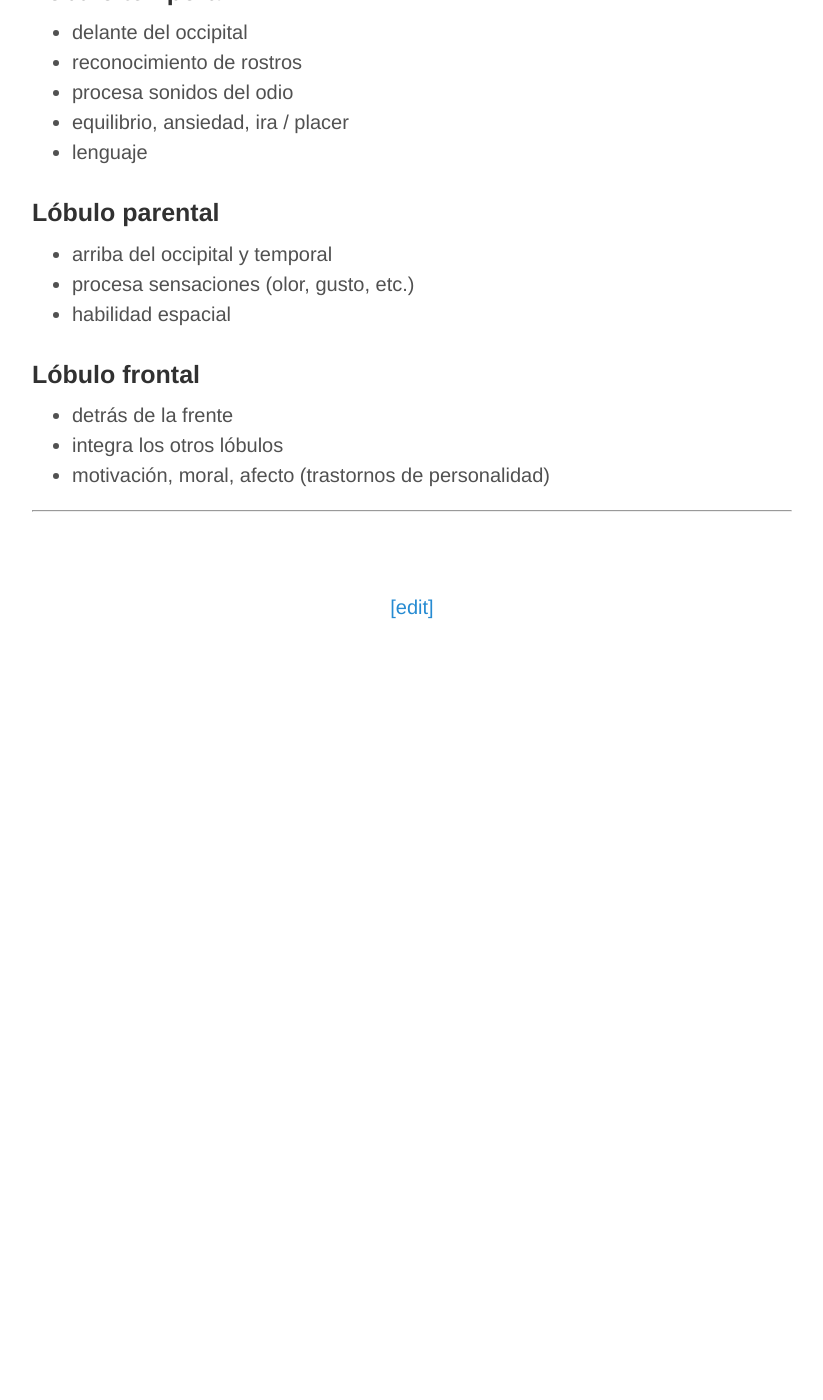
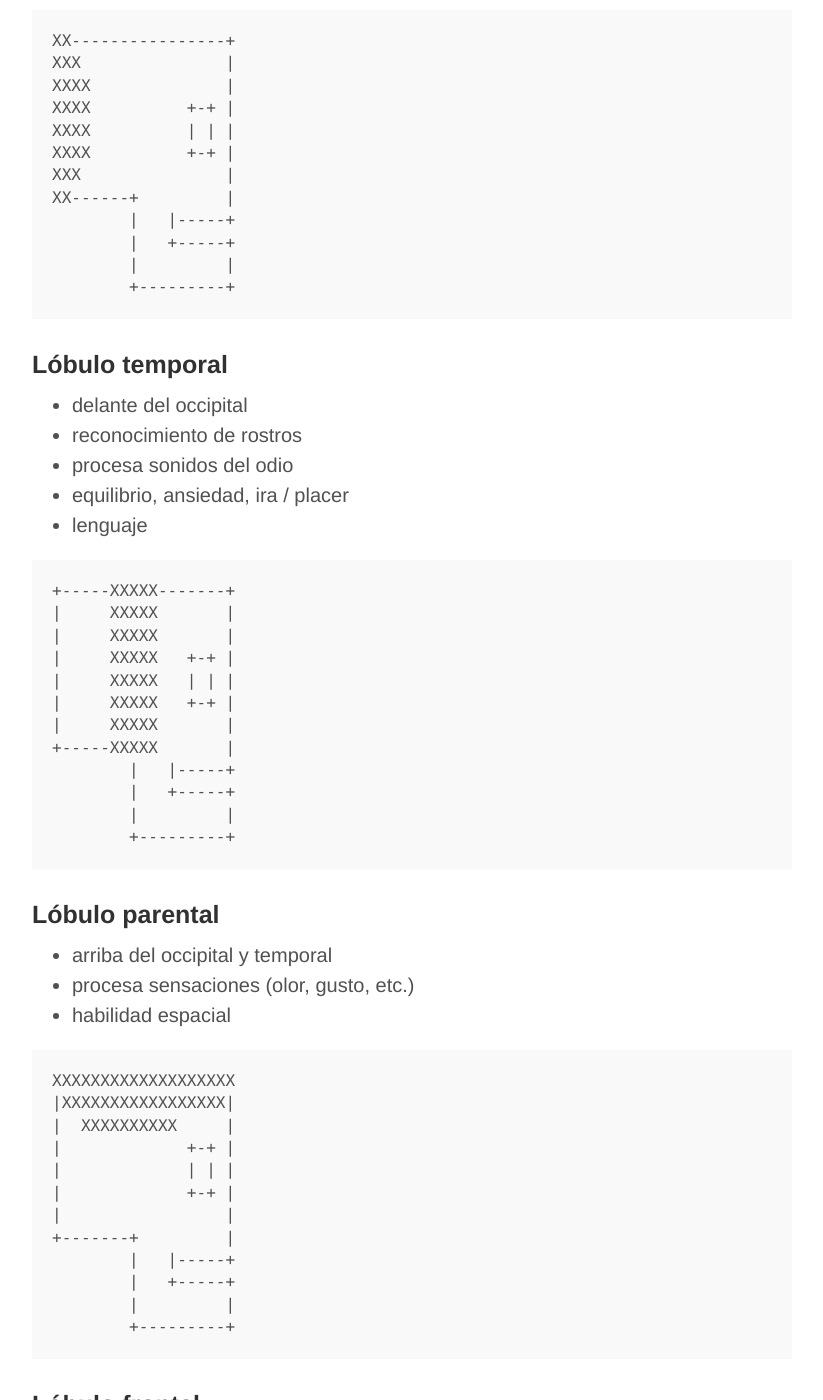
Before and after one commit to alex-esc/notes, a Jekyll site: the page built from _posts/2020-01-20-biolo-conducta.md, in a window 1280 px wide and 1400 px high, scrolled down 1402 px. Shown: the whole window, without its empty margins (228-1051 px from the left). Built offline with Jekyll 4.4.1, drawn with Linux system fonts in a browser that asks for light colours; before the commit the page ends 2032 px from its top, so only the background shows below that; some of the changed text lies outside the part shown.

Commit message:
Update 2020-01-20-biolo-conducta.md

`````diff
--- a/_posts/2020-01-20-biolo-conducta.md
+++ b/_posts/2020-01-20-biolo-conducta.md
@@ -32,6 +32,8 @@ tags:
 * animo, aprendizaje, crecimiento
 * coordina y regula las otras funciones
 
+---
+
 ## Funciones y capas del encéfalo
 
 + **Núcleo central**
@@ -39,7 +41,10 @@ tags:
 + **Límbico**
 	- hipocampo, amígdalas
 
+---
+
 ## Hemisferios cerebrales, lóbulos
+
 
 ### Lóbulo occipital
 
@@ -47,6 +52,23 @@ tags:
 * Prosesa información visual (daño aquí puede causar alucinaciones)
 * regula temperatura
 * control movimientos generales
+
+
+````
+XX----------------+
+XXX               |
+XXXX              |
+XXXX          +-+ |
+XXXX          | | |
+XXXX          +-+ |
+XXX               |
+XX------+         |
+        |   |-----+
+        |   +-----+
+        |         |
+        +---------+
+````
+
 
 ### Lóbulo temporal
 
@@ -56,11 +78,42 @@ tags:
 * equilibrio, ansiedad, ira / placer
 * lenguaje
 
+````
++-----XXXXX-------+
+|     XXXXX       |
+|     XXXXX       |
+|     XXXXX   +-+ |
+|     XXXXX   | | |
+|     XXXXX   +-+ |
+|     XXXXX       |
++-----XXXXX       |
+        |   |-----+
+        |   +-----+
+        |         |
+        +---------+
+````
+
+
 ### Lóbulo parental
 
 * arriba del occipital y temporal
 * procesa sensaciones (olor, gusto, etc.)
 * habilidad espacial
+
+````
+XXXXXXXXXXXXXXXXXXX
+|XXXXXXXXXXXXXXXXX|
+|  XXXXXXXXXX     |
+|             +-+ |
+|             | | |
+|             +-+ |
+|                 |
++-------+         |
+        |   |-----+
+        |   +-----+
+        |         |
+        +---------+
+````
 
 ### Lóbulo frontal
 
@@ -68,4 +121,21 @@ tags:
 * integra los otros lóbulos
 * motivación, moral, afecto (trastornos de personalidad)
 
+
+````
++---------------XXX
+|             XXXXX
+|             XXXXX
+|            XXXXXX
+|            XXXXXX
+|            XXXXXX
+|              XXXX
++-------+         X
+        |   |-----+
+        |   +-----+
+        |         |
+        +---------+
+````
+
+
 ---
`````
